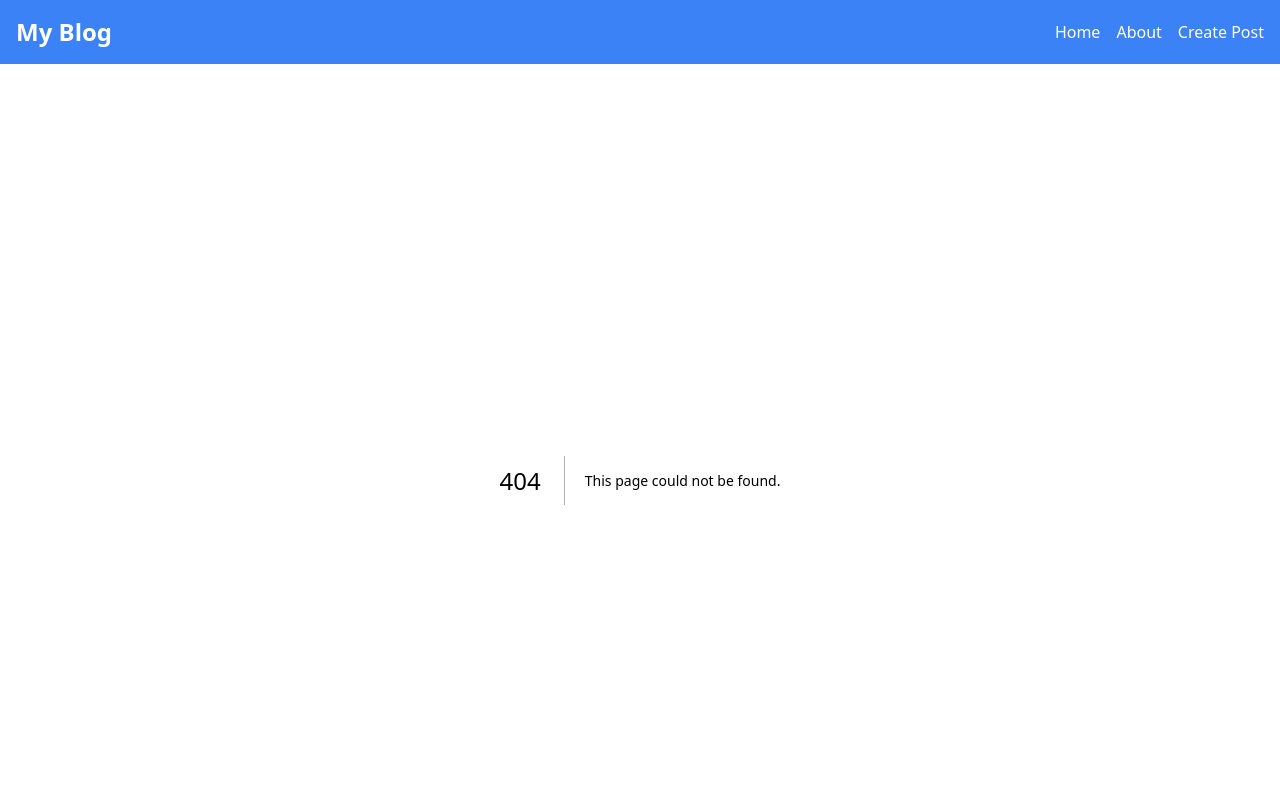
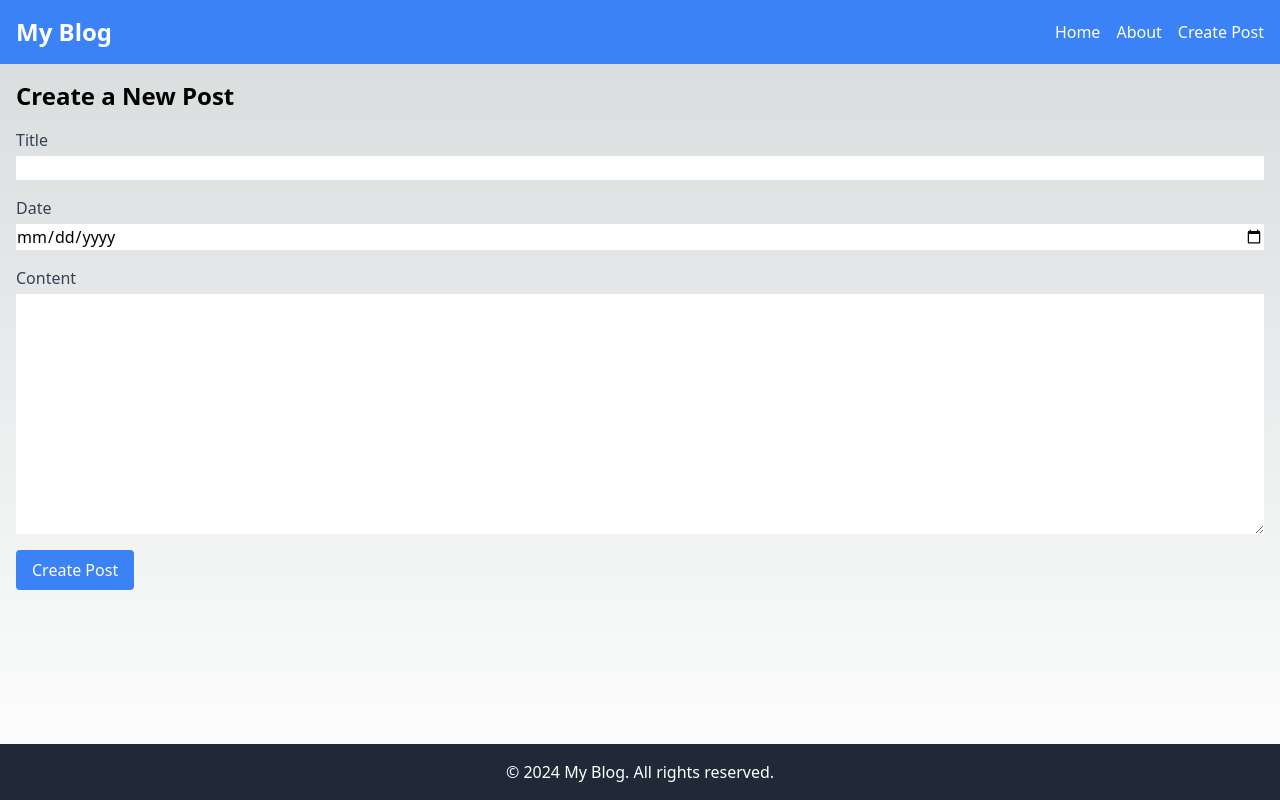
Before and after one commit to RahulJain46/my-blog, a Next.js app: page /posts/new in a window 1280 px wide. Before the commit this address had no page. Shown: the top 800 px of the page. Built offline with nearby package versions, Linux system fonts and the light colour scheme.

Commit message:
Create post

```diff
--- /dev/null
+++ b/app/actions/create-post.js
@@ -0,0 +1,22 @@
+import { redirect } from "next/navigation";
+
+export async function createPost(prevState, formData) {
+  console.log(formData, prevState);
+  const title = formData.get("title");
+  const date = formData.get("date");
+  const content = formData.get("content");
+
+  const res = await fetch("http://localhost:3000/api/create-post", {
+    method: "POST",
+    headers: {
+      "Content-Type": "application/json",
+    },
+    body: JSON.stringify({ title, date, content }),
+  });
+
+  if (res.ok) {
+    redirect("/");
+  } else {
+    return { message: "error in post" };
+  }
+}
--- /dev/null
+++ b/app/api/create-post/route.js
@@ -0,0 +1,28 @@
+// app/api/create-post/route.js
+import fs from "fs";
+import path from "path";
+import { revalidatePath } from "next/cache";
+
+export async function POST(req) {
+  const { title, date, content } = await req.json();
+
+  if (!title || !date || !content) {
+    return new Response("Missing fields", { status: 400 });
+  }
+
+  const slug = title.toLowerCase().replace(/ /g, "-");
+  const postContent = `---
+title: "${title}"
+date: "${date}"
+---
+
+${content}`;
+
+  const postsDirectory = path.join(process.cwd(), "posts");
+  const filePath = path.join(postsDirectory, `${slug}.md`);
+  console.log(filePath, "filePath");
+  fs.writeFileSync(filePath, postContent);
+  await revalidatePath("/");
+
+  return new Response("Post created", { status: 201 });
+}
--- /dev/null
+++ b/app/posts/new/page.js
@@ -0,0 +1,66 @@
+// app/posts/new/page.js
+"use client";
+
+import { useState } from "react";
+import { useRouter } from "next/navigation";
+import { useFormStatus, useFormState } from "react-dom";
+import { createPost } from "../../actions/create-post";
+
+const initialState = {
+  message: null,
+};
+
+export default function NewPost() {
+  const [title, setTitle] = useState("");
+  const [date, setDate] = useState("");
+  const [content, setContent] = useState("");
+  const router = useRouter();
+  const [state, formAction] = useFormState(createPost, initialState);
+
+  return (
+    <div>
+      <h1 className="text-2xl font-bold mb-4">Create a New Post</h1>
+      <form action={formAction}>
+        <div className="mb-4">
+          <label className="block text-gray-700">Title</label>
+          <input
+            name="title"
+            type="text"
+            className="mt-1 block w-full"
+            value={title}
+            onChange={(e) => setTitle(e.target.value)}
+            required
+          />
+        </div>
+        <div className="mb-4">
+          <label className="block text-gray-700">Date</label>
+          <input
+            name="date"
+            type="date"
+            className="mt-1 block w-full"
+            value={date}
+            onChange={(e) => setDate(e.target.value)}
+            required
+          />
+        </div>
+        <div className="mb-4">
+          <label className="block text-gray-700">Content</label>
+          <textarea
+            name="content"
+            className="mt-1 block w-full"
+            rows="10"
+            value={content}
+            onChange={(e) => setContent(e.target.value)}
+            required
+          ></textarea>
+        </div>
+        <button
+          type="submit"
+          className="bg-blue-500 text-white px-4 py-2 rounded"
+        >
+          Create Post
+        </button>
+      </form>
+    </div>
+  );
+}
```
